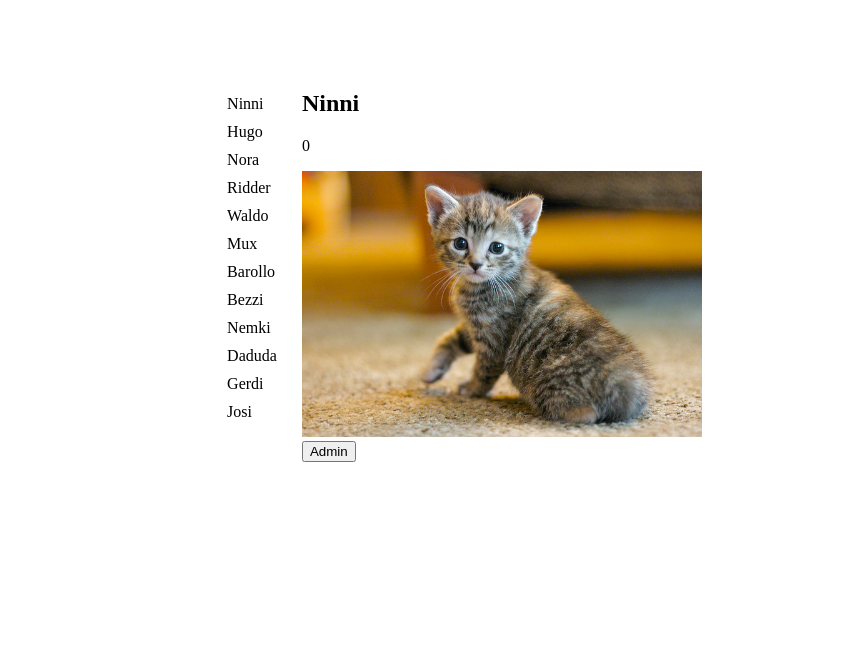
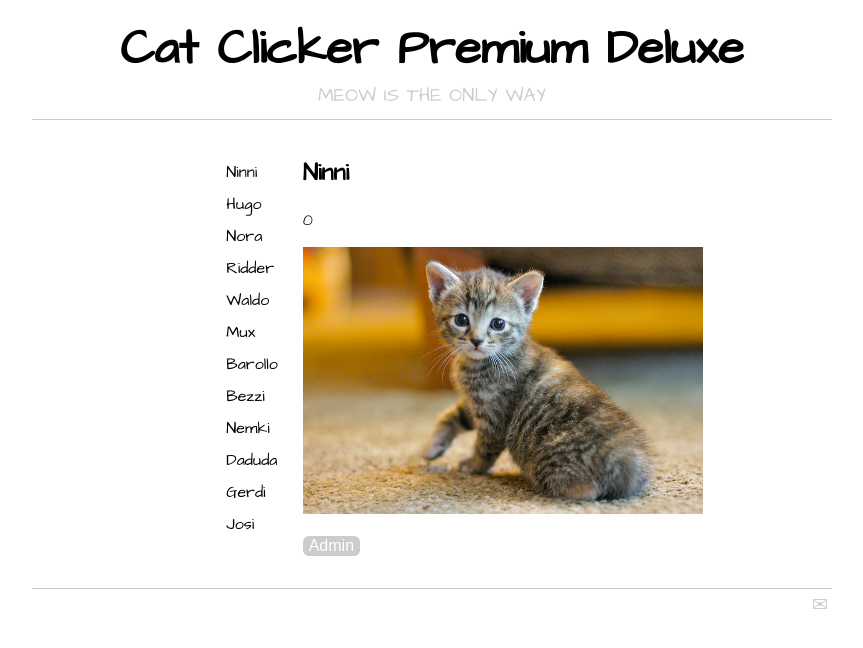
Before and after one commit to karoldavid/catclicker, a plain HTML site: page index.html in a window 1280 px wide. Shown: the whole page, without its empty margins (208-1071 px from the left). Drawn offline with Linux system fonts and the light colour scheme.

Commit message:
style cat clicker

```diff
--- a/css/style.css
+++ b/css/style.css
@@ -2,8 +2,12 @@ html, body {
 
 }
 body {
-    margin: 0;
+    margin: auto;
+    width: 50em;
+    font-family: 'Architects Daughter', cursive;
+    font-size: 1em;
 }
+
 .flex-container {
     display: flex;
     flex-direction: row;
@@ -29,12 +33,47 @@ body {
 }
 
 header {
-  height: 50px;
-  margin: 10px;
+  margin: 1em 0;
+  text-align: center;
+  border-bottom: 1px solid #ccc;
+}
+
+header h1 {
+  margin: 0;
+  padding: 0;
+  font-size: 3em;
+  font-weight: bold;
+}
+
+header p {
+  margin: 0;
+  padding-bottom: 0.5em;
+  font-size: 1.2em;
+  color: #ccc;
 }
 
 input {
   display: block;
+  margin: 0.5em 0;
+}
+
+button {
+    background-color: #ccc;
+    -moz-border-radius: 5px;
+    -webkit-border-radius: 5px;
+    border-radius:6px;
+    color: #fff;
+    font-size: 1em;
+    text-decoration: none;
+    cursor: pointer;
+    border:none;
+    margin: 1em 0;
+}
+
+button:hover {
+    border: none;
+    background:red;
+    box-shadow: 0px 0px 1px #777;
 }
 
 ul {
@@ -48,30 +87,33 @@ ul li {
 
 ul li:hover {
 	cursor: pointer;
-}
-
-ul li.active {
-    background-color: yellow;
-
+  color: #ccc;
 }
 
 img {
-	width: 400px;
+	width: 25em;
 }
 
 img:hover {
 	cursor: pointer;
 }
 
-.cat-list{
-	border: 1px solid green;
+a {
+  text-decoration: none;
+  color: #ccc;
 }
 
-.cat {
-  font-style: bold;
-  color: blue;
+a:hover {
+  color: #000;
 }
 
-.cat-show {
-	border: 1px solid blue;
+footer {
+  margin-top: 1em;
+  border-top: 1px solid #ccc;
 }
+
+.contact {
+  text-align: right;
+  margin: 0.2em;
+  font-size: 1.2em;
+}
--- a/index.html
+++ b/index.html
@@ -7,10 +7,13 @@
   <meta name="author" content="Karol Zyskowski">
   <title>Cat Clicker</title>
   <base target="_blank">
+  <link href='http://fonts.googleapis.com/css?family=Architects+Daughter' rel='stylesheet' type='text/css'>
   <link rel="stylesheet" href="css/style.css">
 </head>
 <body>
-  <header></header>
+  <header>
+    <h1> Cat Clicker Premium Deluxe</h1><p>MEOW IS THE ONLY WAY</p>
+  </header>
   <div class="flex-container">
    <div class="row">
 
@@ -24,7 +27,7 @@
         <img id="cat-img" src="" alt="cute cat">
 
         <div id="admin-area">
-          <button type="button" id="admin">Admin</button>
+        <button type="button" id="admin">Admin</button>
 
           <form id="form" hidden="true">
             <button id="cancel" type="button">Cancel</button>
@@ -36,7 +39,11 @@
 
     </div>
   </div>
-
+  <footer>
+    <div class="contact">
+      <a href="mailto:k.zysk@zoho.com" title="email me">&#9993;</a>
+    </div>
+  </footer>
   <script src="js/jquery-1.11.3.min.js"></script>
   <script src="js/data.js"></script>
   <script src="js/app.js"></script>
```
